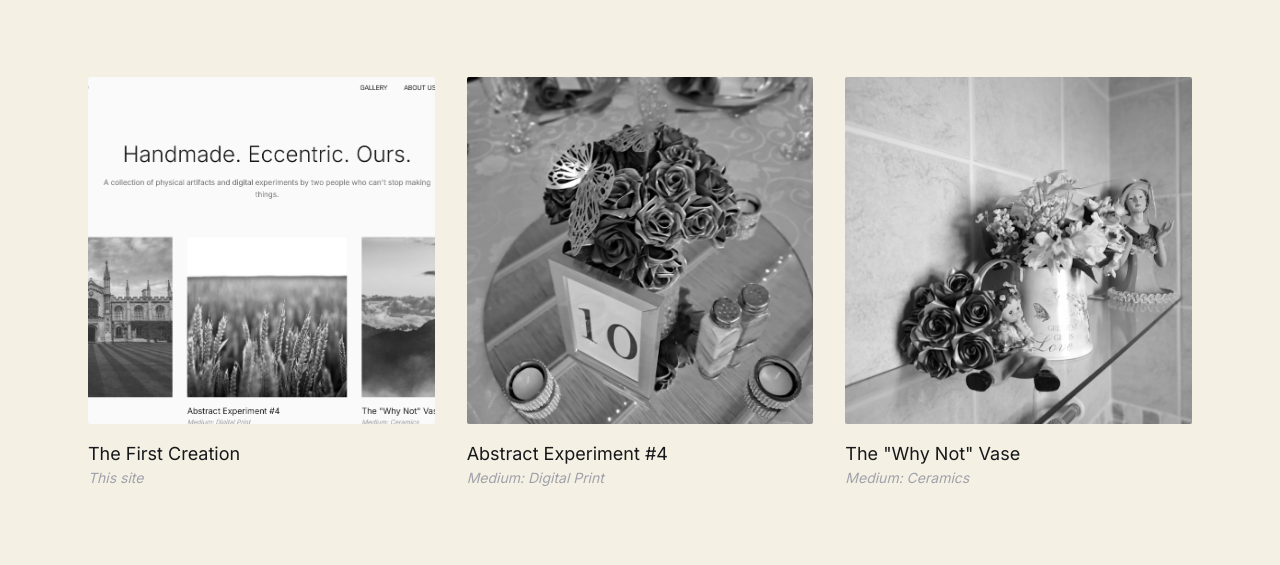
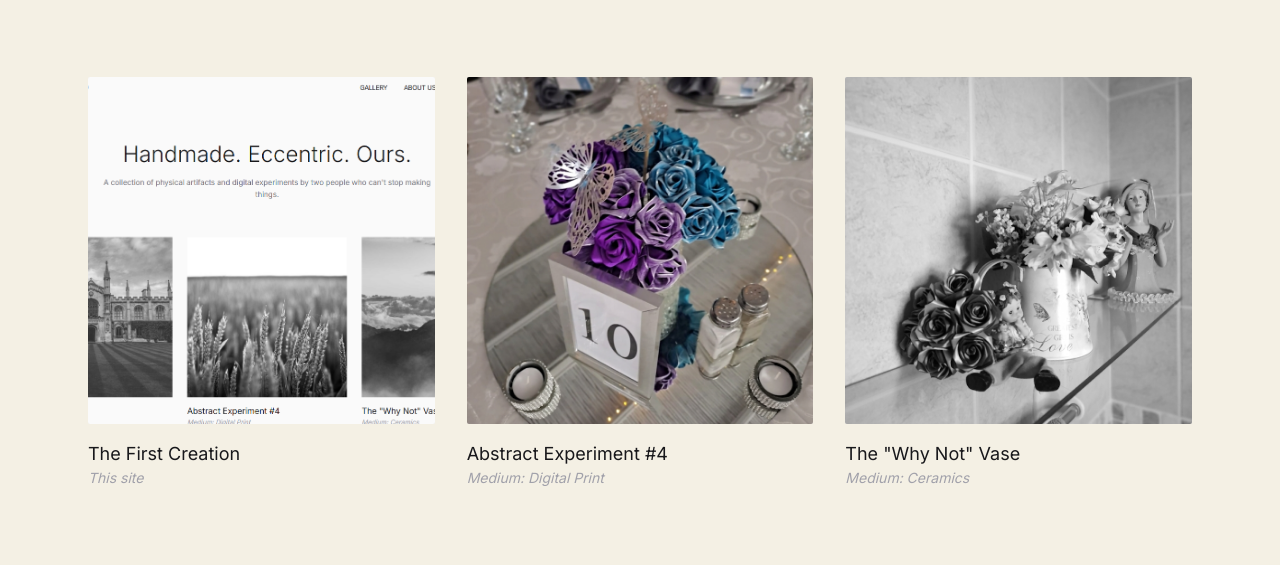
Before and after one commit to ippi591/roxy-arts-site, a plain HTML site: page index.html in a window 1280 px wide. Shown: the part 580-1145 px from the top of the page. Drawn offline with nearby package versions, Linux system fonts and the light colour scheme.

Commit message:
Fix HTML formatting and update image attributes

```diff
--- a/index.html
+++ b/index.html
@@ -55,7 +55,7 @@
 
             <div class="group cursor-pointer">
                 <div class="aspect-square bg-zinc-200/70 overflow-hidden mb-4 rounded-sm">
-                    <img src="thissite.png" alt="Artwork 1" class="object-cover w-full h-full grayscale hover:grayscale-0 transition duration-500">
+                    <img src="thissite.png" alt="Artwork 1" class="object-cover w-full h-full transition duration-500">
                 </div>
                 <h3 class="text-lg font-medium">The First Creation</h3>
                 <p class="text-sm text-zinc-400 italic">This site</p>
@@ -63,7 +63,7 @@
 
             <div class="group cursor-pointer">
                 <div class="aspect-square bg-zinc-200/70 overflow-hidden mb-4 rounded-sm">
-                    <img src="weddingcp.jpg" alt="Table decor" class="object-cover w-full h-full grayscale hover:grayscale-0 transition duration-500">
+                    <img src="weddingcp.jpg" alt="Table decor" class="object-cover w-full h-full transition duration-500">
                 </div>
                 <h3 class="text-lg font-medium">Abstract Experiment #4</h3>
                 <p class="text-sm text-zinc-400 italic">Medium: Digital Print</p>
```
